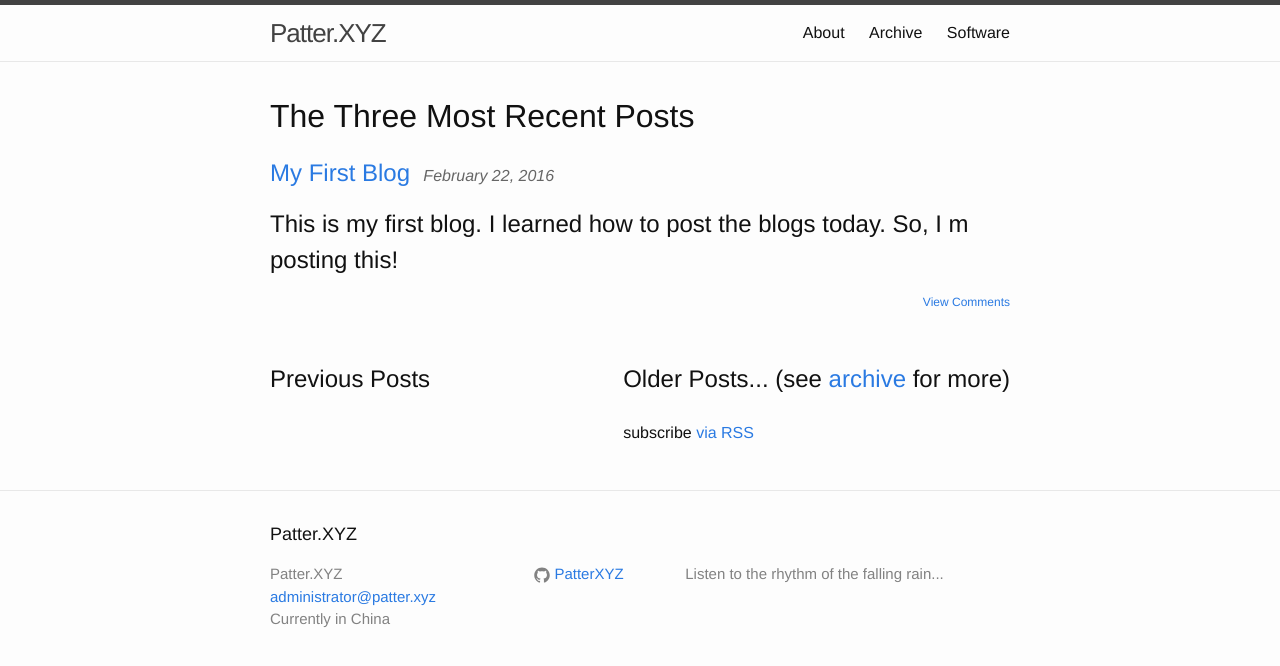
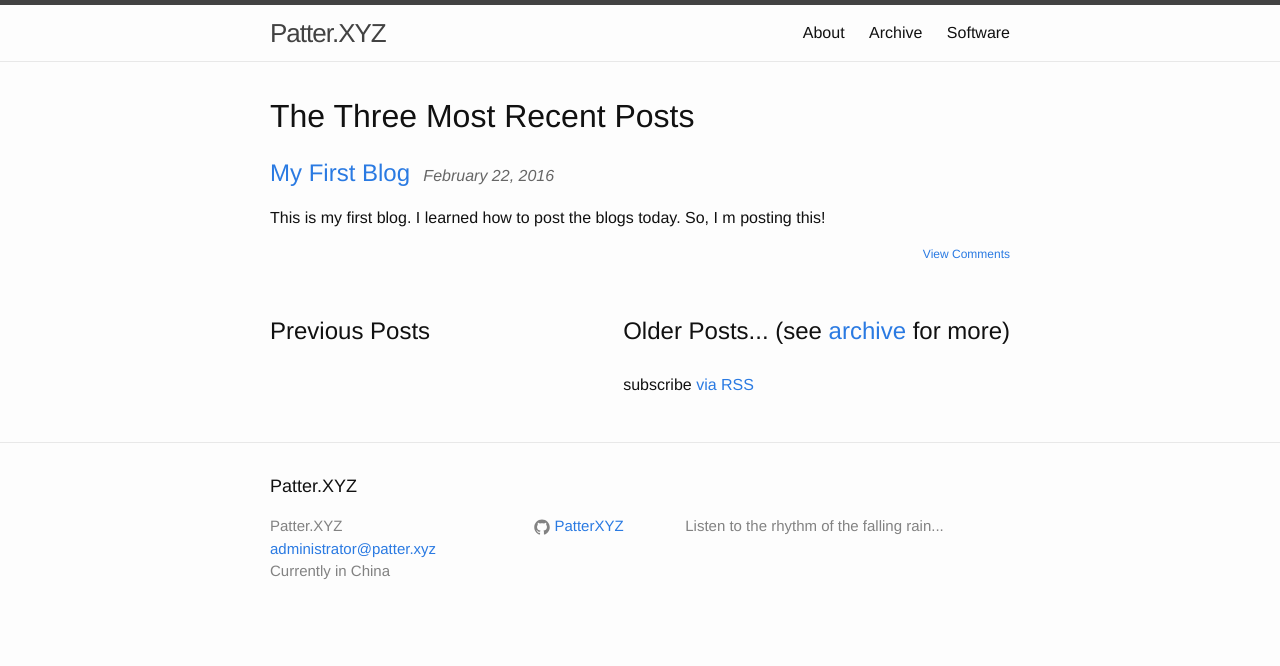
Before and after one commit to PatterXYZ/Blog, a Jekyll site: the page built from index.html, in a window 1280 px wide. Shown: the top 666 px of the page. Built offline with Jekyll 4.4.1, drawn with Linux system fonts in a browser that asks for light colours; comment, search, counter and statistics services are not loaded.

Commit message:
a change

```diff
--- a/index.html
+++ b/index.html
@@ -9,7 +9,7 @@ layout: default
   {% for post in site.posts limit:3 %}
   <div class="post">
     <h2><a href="{{ post.url }}">{{post.title}}</a>&nbsp;
-        <span class="date" style="font-size:16px">{{ post.date | date:"%B %d, %Y" }}</span><h2>
+        <span class="date" style="font-size:16px">{{ post.date | date:"%B %d, %Y" }}</span></h2>
     {{ post.content }}
     <div class="view_comments_link">
       <a href="{{ post.url }}#disqus_thread">View Comments</a> <br />
```
